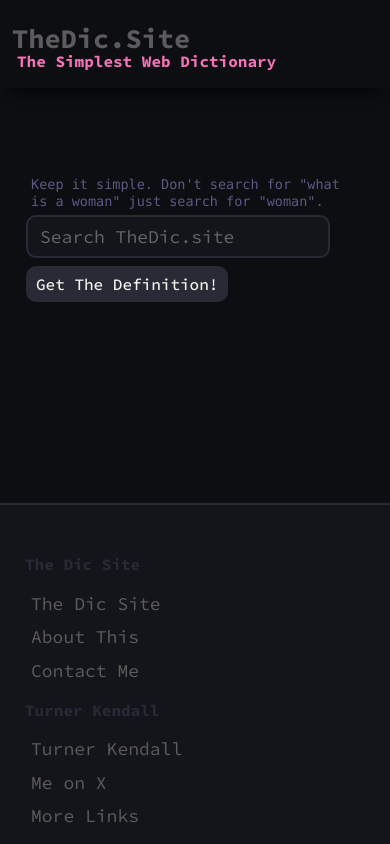
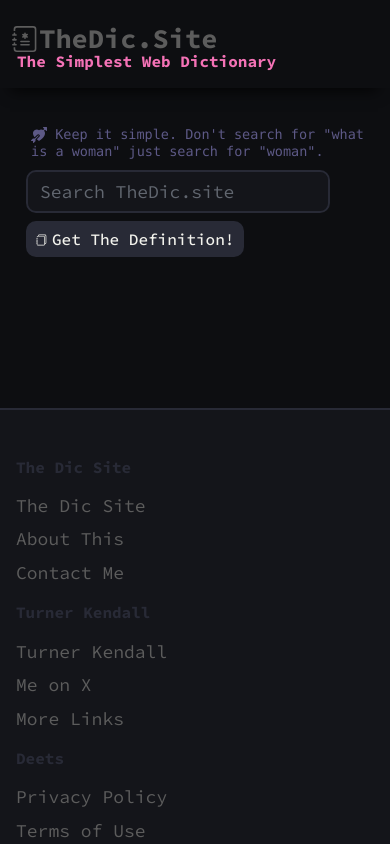
Before and after one commit to Turner-Kendall/TheDic, a Vue app: page / in a window 390 px wide. Shown: the top 844 px of the page. Built offline with nearby package versions, Linux system fonts and the light colour scheme.

Commit message:
improved responsiveness

```diff
--- a/index.html
+++ b/index.html
@@ -1,8 +1,10 @@
 <!doctype html>
-<html lang="en">
+<html lang="en-US">
   <head>
     <meta charset="UTF-8" />
     <link rel="icon" type="image/png" sizes="96x96" href="/favicon.ico">
+    <meta name="author" content="Turner Kendall" />
+    <meta name="description" content="TheDic.Site is the simplest web dictionary - A Minimal Vue 3 SPA to search a dictionary" />
     <meta name="viewport" content="width=device-width, initial-scale=1.0" />
     <title>TheDic</title>
   </head>
--- a/src/App.vue
+++ b/src/App.vue
@@ -2,14 +2,7 @@
 import Header from './components/TheHeader.vue'
 import HomeSection from './components/HomeSection.vue'
 import Footer from './components/TheFooter.vue'
-const siteData =
-  {
-    title: 'The Dic Site',
-    subtitle: 'by Turner Kendall',
-    description: 'This is a simple little project I whipped up.  It is a dictionary essentailly...',
-    image: '/images/theDic.webp',
-    imageAlt: 'The Dic Site by Turner',
-  }
+import { siteData } from './js/utils'
 </script>
 
 <template>
--- /dev/null
+++ b/src/components/HeartIcon.vue
@@ -0,0 +1,5 @@
+<template>
+    <svg xmlns="http://www.w3.org/2000/svg" width="16" height="16" fill="currentColor" class="bi bi-arrow-through-heart-fill" viewBox="0 0 16 16">
+  <path fill-rule="evenodd" d="M2.854 15.854A.5.5 0 0 1 2 15.5V14H.5a.5.5 0 0 1-.354-.854l1.5-1.5A.5.5 0 0 1 2 11.5h1.793l3.103-3.104a.5.5 0 1 1 .708.708L4.5 12.207V14a.5.5 0 0 1-.146.354zM16 3.5a.5.5 0 0 1-.854.354L14 2.707l-1.006 1.006c.236.248.44.531.6.845.562 1.096.585 2.517-.213 4.092-.793 1.563-2.395 3.288-5.105 5.08L8 13.912l-.276-.182A24 24 0 0 1 5.8 12.323L8.31 9.81a1.5 1.5 0 0 0-2.122-2.122L3.657 10.22a9 9 0 0 1-1.039-1.57c-.798-1.576-.775-2.997-.213-4.093C3.426 2.565 6.18 1.809 8 3.233c1.25-.98 2.944-.928 4.212-.152L13.292 2 12.147.854A.5.5 0 0 1 12.5 0h3a.5.5 0 0 1 .5.5z"/>
+</svg>
+</template>
--- a/src/components/HomeSection.vue
+++ b/src/components/HomeSection.vue
@@ -2,9 +2,13 @@
   <section class="home-section container-fluid container">
 
     <form id="handle-submit" class="justify-content-center" @submit.prevent="getDefinition">
-      <label>Keep it simple. Don't search for "what is a woman" just search for "woman".</label>
+      <label>
+        <svg xmlns="http://www.w3.org/2000/svg" width="16" height="16" fill="currentColor" class="bi bi-arrow-through-heart-fill" viewBox="0 0 16 16">
+          <path fill-rule="evenodd" d="M2.854 15.854A.5.5 0 0 1 2 15.5V14H.5a.5.5 0 0 1-.354-.854l1.5-1.5A.5.5 0 0 1 2 11.5h1.793l3.103-3.104a.5.5 0 1 1 .708.708L4.5 12.207V14a.5.5 0 0 1-.146.354zM16 3.5a.5.5 0 0 1-.854.354L14 2.707l-1.006 1.006c.236.248.44.531.6.845.562 1.096.585 2.517-.213 4.092-.793 1.563-2.395 3.288-5.105 5.08L8 13.912l-.276-.182A24 24 0 0 1 5.8 12.323L8.31 9.81a1.5 1.5 0 0 0-2.122-2.122L3.657 10.22a9 9 0 0 1-1.039-1.57c-.798-1.576-.775-2.997-.213-4.093C3.426 2.565 6.18 1.809 8 3.233c1.25-.98 2.944-.928 4.212-.152L13.292 2 12.147.854A.5.5 0 0 1 12.5 0h3a.5.5 0 0 1 .5.5z"/>
+        </svg>
+        Keep it simple. Don't search for "what is a woman" just search for "woman".</label>
 
-      <input class="form-control form-input mt-1"
+      <input class="form-control form-input mt-2"
         required="required"
         maxlength="64"
         v-model="searchTerm"
@@ -17,7 +21,10 @@
       <div class="invalid-feedback">This does not compute.</div>
 
       <button class="btn btn-primary d-flex align-items-center justify-content-between mt-2" type="submit">
-        Get The Definition!
+        <svg xmlns="http://www.w3.org/2000/svg" width="16" height="16" fill="currentColor" class="bi bi-journals" viewBox="0 0 16 16">
+          <path d="M5 0h8a2 2 0 0 1 2 2v10a2 2 0 0 1-2 2 2 2 0 0 1-2 2H3a2 2 0 0 1-2-2h1a1 1 0 0 0 1 1h8a1 1 0 0 0 1-1V4a1 1 0 0 0-1-1H3a1 1 0 0 0-1 1H1a2 2 0 0 1 2-2h8a2 2 0 0 1 2 2v9a1 1 0 0 0 1-1V2a1 1 0 0 0-1-1H5a1 1 0 0 0-1 1H3a2 2 0 0 1 2-2"/>
+          <path d="M1 6v-.5a.5.5 0 0 1 1 0V6h.5a.5.5 0 0 1 0 1h-2a.5.5 0 0 1 0-1zm0 3v-.5a.5.5 0 0 1 1 0V9h.5a.5.5 0 0 1 0 1h-2a.5.5 0 0 1 0-1zm0 2.5v.5H.5a.5.5 0 0 0 0 1h2a.5.5 0 0 0 0-1H2v-.5a.5.5 0 0 0-1 0"/>
+        </svg>  Get The Definition!
       </button>
     </form>
 
@@ -44,6 +51,7 @@
 <script setup>
 import { ref } from 'vue'
 import { search } from '@/js/dicSearch';
+// import { HeartIcon } from '@/components/HeartIcon.vue'
 
 const result = ref('')
 const searchTerm = ref('')
@@ -77,12 +85,6 @@
   } catch (err) {
     console.log(err);
   }
-  // console.log(checkTerm(searchTerm.value))
-  // try {
-  //   result.value = search(searchTerm.value)
-  // } catch (err) {
-  //   console.log(err);
-  // }
 }
 
 </script>
--- a/src/components/TheHeader.vue
+++ b/src/components/TheHeader.vue
@@ -3,7 +3,13 @@
 
       <div class="container-fluid">
         <a class="navbar-brand" href="/">
-          <h2>TheDic.Site</h2>
+          <h2>
+            <svg xmlns="http://www.w3.org/2000/svg" width="26" height="26" fill="currentColor" class="bi bi-journal-medical" viewBox="0 0 16 16">
+              <path fill-rule="evenodd" d="M8 4a.5.5 0 0 1 .5.5v.634l.549-.317a.5.5 0 1 1 .5.866L9 6l.549.317a.5.5 0 1 1-.5.866L8.5 6.866V7.5a.5.5 0 0 1-1 0v-.634l-.549.317a.5.5 0 1 1-.5-.866L7 6l-.549-.317a.5.5 0 0 1 .5-.866l.549.317V4.5A.5.5 0 0 1 8 4M5 9.5a.5.5 0 0 1 .5-.5h5a.5.5 0 0 1 0 1h-5a.5.5 0 0 1-.5-.5m0 2a.5.5 0 0 1 .5-.5h5a.5.5 0 0 1 0 1h-5a.5.5 0 0 1-.5-.5"/>
+              <path d="M3 0h10a2 2 0 0 1 2 2v12a2 2 0 0 1-2 2H3a2 2 0 0 1-2-2v-1h1v1a1 1 0 0 0 1 1h10a1 1 0 0 0 1-1V2a1 1 0 0 0-1-1H3a1 1 0 0 0-1 1v1H1V2a2 2 0 0 1 2-2"/>
+              <path d="M1 5v-.5a.5.5 0 0 1 1 0V5h.5a.5.5 0 0 1 0 1h-2a.5.5 0 0 1 0-1zm0 3v-.5a.5.5 0 0 1 1 0V8h.5a.5.5 0 0 1 0 1h-2a.5.5 0 0 1 0-1zm0 3v-.5a.5.5 0 0 1 1 0v.5h.5a.5.5 0 0 1 0 1h-2a.5.5 0 0 1 0-1z"/>
+            </svg> TheDic.Site
+          </h2>
           <h3>The Simplest Web Dictionary</h3>
         </a>
       </div>
--- a/src/js/utils.js
+++ b/src/js/utils.js
@@ -24,3 +24,12 @@
     site: "Turner Kendall",
     copy: "Some Rights Reserved.",
   });
+
+  export const siteData =
+  {
+    title: 'The Dic Site',
+    subtitle: 'by Turner Kendall',
+    description: 'This is a simple little project I whipped up.  It is a dictionary essentailly...',
+    image: '/images/theDic.webp',
+    imageAlt: 'The Dic Site by Turner',
+  }
```
Also changed, not shown: src/style.css, 1 other file (tests, documents, lock files or other folders).
